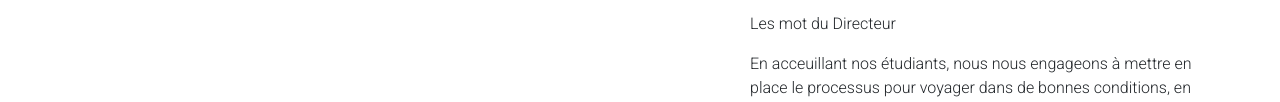
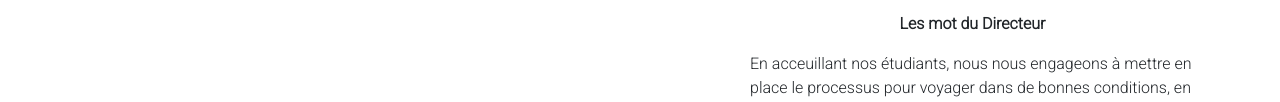
Before and after one commit to AEJ-FORMATION-REF-DEV/fps_demo_2, a plain HTML site: page index.html in a window 1280 px wide. Shown: the part 1451-1553 px from the top of the page. Drawn offline with nearby package versions, Linux system fonts and the light colour scheme; files whose address does not match are found by name.

Commit message:
Add files via upload

```diff
--- a/index.html
+++ b/index.html
@@ -215,7 +215,7 @@
                 <h4 class="title_center text-center   mb-4">Le Directeur Genéral</h4>
                 <img src="img/mr_lotis.png" alt="Directeur general">
                 <p style="margin: 15px auto;" class="">
-                    <p>Les mot du Directeur</p>
+                    <p class="text-center font-weight-bold">Les mot du Directeur</p>
 
                     <p>En acceuillant nos étudiants, nous nous engageons à mettre en place le processus pour voyager dans de bonnes  conditions, en leur assistant sur tout les circuits ou process academique.
                     <br> Notre mission est de les aider à travailler, acquerir des méthodes, mais ausi favoriser leur apprentissage de la citoyenneté, de la solidarité, pour une bonne interation sociale et une insertion professionnelle satifaisante.<br>
```
